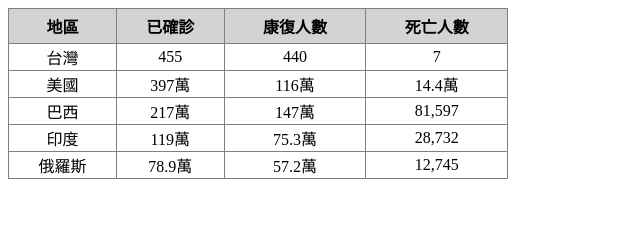
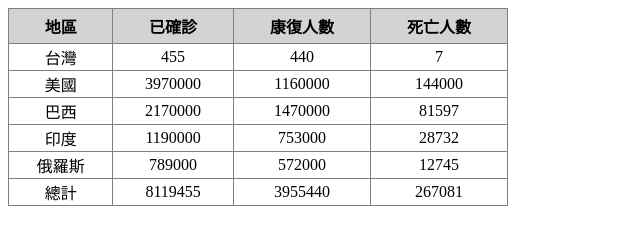
Before and after one commit to oscar0410/BS2020TPE-JS, a plain HTML site: page HW2/index.html in a window 1280 px wide. Shown: the whole page, without its empty margins (0-640 px from the left). Drawn offline with Linux system fonts and the light colour scheme.

Commit message:
補上總計值

```diff
--- a/HW2/index.html
+++ b/HW2/index.html
@@ -25,34 +25,35 @@
         //表中的數據項
         var bodyData = [{
                 Country: "台灣",
-                Confirmed: "455",
-                Recovery: "440",
-                Death: "7"
+                Confirmed: 455,
+                Recovery: 440,
+                Death: 7
             },
             {
                 Country: "美國",
-                Confirmed: "397萬",
-                Recovery: "116萬",
-                Death: "14.4萬"
+                Confirmed: 3970000,
+                Recovery: 1160000,
+                Death: 144000
             },
             {
                 Country: "巴西",
-                Confirmed: "217萬",
-                Recovery: "147萬",
-                Death: "81,597"
+                Confirmed: 2170000,
+                Recovery: 1470000,
+                Death: 81597
             },
             {
                 Country: "印度",
-                Confirmed: "119萬",
-                Recovery: "75.3萬",
-                Death: "28,732"
+                Confirmed: 1190000,
+                Recovery: 753000,
+                Death: 28732
             },
             {
                 Country: "俄羅斯",
-                Confirmed: "78.9萬",
-                Recovery: "57.2萬",
-                Death: "12,745"
+                Confirmed: 789000,
+                Recovery: 572000,
+                Death: 12745
             },
+
         ];
         //定義表頭內容
         var headData = ["地區", "已確診", "康復人數", "死亡人數"];
@@ -67,6 +68,7 @@
 
             var table = creatHead(parent, headData); //thead
             creatBody(table, bodyData); //tbody
+            createTotal(table);
 
         }
         //定義創建表頭的函數
@@ -115,6 +117,38 @@
                 }
             })
         };
+
+        function createTotal(table) {
+            // 列總數
+            var rows = table.rows;
+            // 行總數
+            var cells = table.cells;
+            var colums = table.rows[0].cells.length;
+
+            // 產生tr
+            var tbody = document.createElement("tbody");
+            table.appendChild(tbody);
+            tr = document.createElement("tr");
+            tbody.appendChild(tr);
+
+            var td = document.createElement("td");
+            tr.appendChild(td);
+            td.innerHTML = "總計";
+
+            for (let j = 1; j < colums; j++) {
+                var sum = 0;
+                for (let i = 1; i < rows.length - 1; i++) {
+                    var a = parseInt(rows[i].cells[j].innerHTML.trim());
+                    sum = sum + a;
+                }
+                var td = document.createElement("td");
+                tr.appendChild(td);
+                td.innerHTML = sum;
+            }
+
+
+
+        }
     </script>
 </body>
 
```
